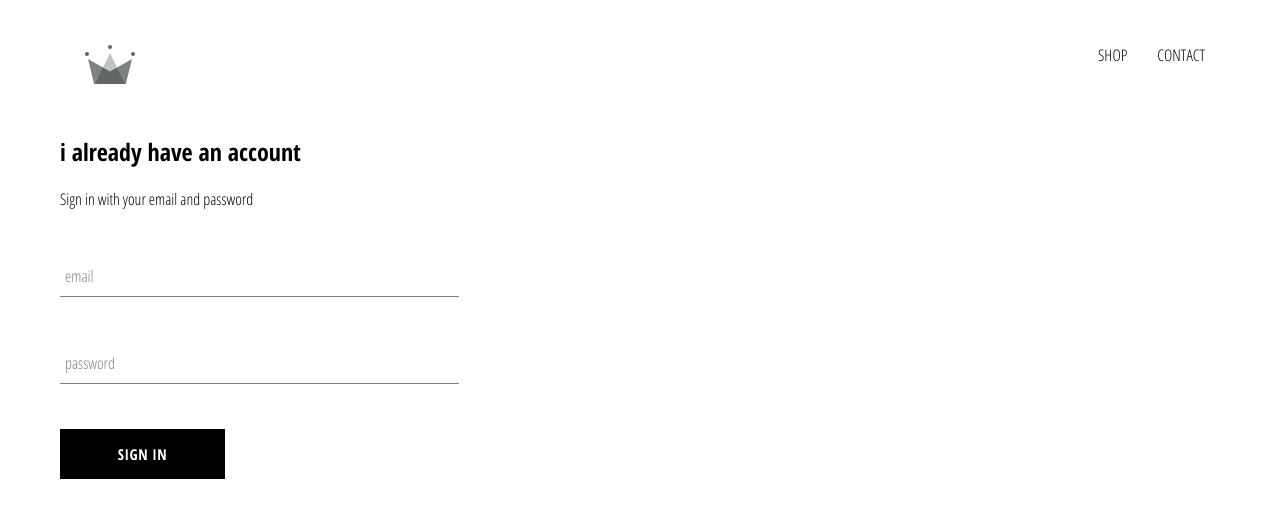
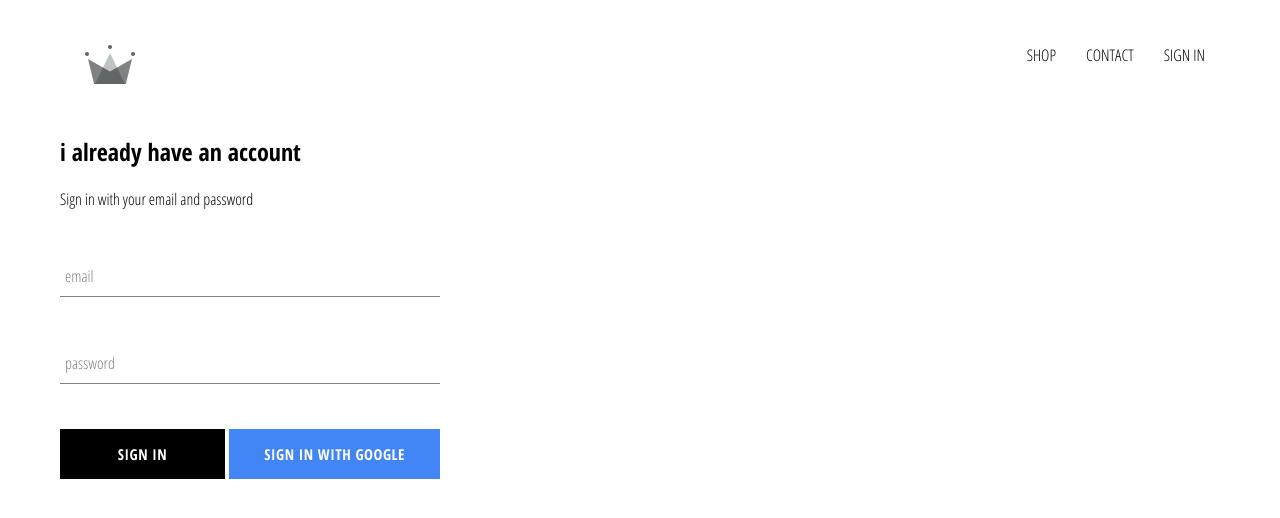
Before and after one commit to andrejdolec/crwn-clothing-react-course, a React (Create React App) app: page /signin in a window 1280 px wide. Shown: the top 518 px of the page. Built offline with nearby package versions, Linux system fonts and the light colour scheme; no server answers.

Commit message:
integrated firebase, created sign in page with sign in component and sign in with google

```diff
--- a/package.json
+++ b/package.json
@@ -6,6 +6,7 @@
     "@testing-library/jest-dom": "^5.16.2",
     "@testing-library/react": "^12.1.2",
     "@testing-library/user-event": "^13.5.0",
+    "firebase": "^9.6.6",
     "node-sass": "^7.0.1",
     "react": "^17.0.2",
     "react-dom": "^17.0.2",
--- a/src/App.css
+++ b/src/App.css
@@ -7,3 +7,7 @@ a {
     text-decoration: none;
     color: black;
 }
+
+* {
+    box-sizing: border-box;
+}
--- a/src/App.js
+++ b/src/App.js
@@ -7,18 +7,44 @@ import Header from './components/header/header.component';
 import HomePage from './pages/homepage/homepage.component';
 import ShopPage from './pages/shop/shop.component';
 import SignInAndSignUpPage from './pages/sign-in-and-sign-up/sign-in-and-sign-up';
+import { auth } from './firebase/firebase.utils';
 
-function App() {
+class App extends React.Component {
+  constructor() {
+    super();
+
+    this.state = {
+      currentUser: null
+    }
+  }
+
+  unsubscribeFromAuth = null;
+
+
+  componentDidMount() {
+    this.unsubscribeFromAuth = auth.onAuthStateChanged(user => {
+      this.setState({ currentUser: user })
+
+      console.log(user._delegate.email)
+    })
+  }
+
+  componentWillUnmount() {
+    this.unsubscribeFromAuth();
+  }
+
+  render() {
     return (
       <div>
-      <Header />
+        <Header currentUser={this.state.currentUser} />
         <Switch>
           <Route exact path='/' component={HomePage} />
           <Route path='/shop' component={ShopPage} />
           <Route path='/signin' component={SignInAndSignUpPage} />
         </Switch>
-    </div>
+      </div >
     );
+  }
 }
 
 export default App;
--- a/src/components/custom-button/custom-button.component.jsx
+++ b/src/components/custom-button/custom-button.component.jsx
@@ -2,8 +2,10 @@ import React from "react";
 
 import './custom-button.styles.scss';
 
-const CustomButton = ({ children, ...otherProps }) => (
-    <button className="custom-button" {...otherProps}>
+const CustomButton = ({ children, isGoogleSignIn, ...otherProps }) => (
+    <button
+        className={`${isGoogleSignIn ? 'google-sign-in' : ''} custom-button`}
+        {...otherProps}>
         {children}
     </button>
 );
--- a/src/components/custom-button/custom-button.styles.scss
+++ b/src/components/custom-button/custom-button.styles.scss
@@ -19,4 +19,14 @@
     color: black;
     border: 1px solid black;
   }
+
+  &.google-sign-in {
+    background-color: #4285f4;
+    color: white;
+
+    &:hover {
+      background-color: #357ae8;
+      border:none;
+    }
+  }
 }
--- a/src/components/header/header.component.jsx
+++ b/src/components/header/header.component.jsx
@@ -1,11 +1,13 @@
 import React from "react";
 import { Link } from "react-router-dom";
+
+import { auth } from "../../firebase/firebase.utils";
 
 import { ReactComponent as Logo } from "../../assets/crown.svg"
 
 import './header.styles.scss';
 
-const Header = () => (
+const Header = ({ currentUser }) => (
     <div className="header">
         <Link className="logo-container" to="/">
             <Logo className="logo" />
@@ -18,6 +20,12 @@ const Header = () => (
             <Link className="option" to="/contact">
                 CONTACT
             </Link>
+            {
+                currentUser ?
+                    <div className="option" onClick={() => auth.signOut()}>SIGN OUT</div>
+                    :
+                    <Link className="option" to="/signin">SIGN IN</Link>
+            }
         </div>
     </div>
 );
--- a/src/components/header/header.styles.scss
+++ b/src/components/header/header.styles.scss
@@ -19,6 +19,8 @@
 
         .option {
             padding: 10px 15px;
+            cursor: pointer;
+
         }
     }
 }
--- a/src/components/sign-in/sign-in.component.jsx
+++ b/src/components/sign-in/sign-in.component.jsx
@@ -2,6 +2,7 @@ import React from "react";
 
 import FormInput from "../form-input/form-input.component";
 import CustomButton from "../custom-button/custom-button.component";
+import { signInWithGoogle } from "../../firebase/firebase.utils";
 
 import './sign-in.styles.scss';
 
@@ -34,9 +35,23 @@ class SignIn extends React.Component {
                 <span>Sign in with your email and password</span>
 
                 <form onSubmit={this.handleSubmit}>
-                    <FormInput label="email" name="email" type="email" handleChange={this.handleChange} value={this.state.email} required />
-                    <FormInput label="password" name="email" type="password" handleChange={this.handleChange} value={this.state.email} required />
-                    <CustomButton type="submit"> Sign In </CustomButton>
+                    <FormInput
+                        label="email"
+                        name="email"
+                        type="email"
+                        handleChange={this.handleChange}
+                        value={this.state.email} />
+                    <FormInput
+                        label="password"
+                        name="email"
+                        type="password"
+                        handleChange={this.handleChange}
+                        value={this.state.email} />
+
+                    <div className="buttons">
+                        <CustomButton type="submit"> Sign In </CustomButton>
+                        <CustomButton onClick={signInWithGoogle} isGoogleSignIn>Sign in with google</CustomButton>
+                    </div>
                 </form>
             </div>
         )
--- a/src/components/sign-in/sign-in.styles.scss
+++ b/src/components/sign-in/sign-in.styles.scss
@@ -1,9 +1,14 @@
 .sign-in {
-    width: 30vw;
+    width: 380px;
     display: flex;
     flex-direction: column;
 
     .title {
         margin: 10px 0;
     }
+
+    .buttons {
+        display: flex;
+        justify-content: space-between;
+    }
 }
--- /dev/null
+++ b/src/firebase/firebase.utils.js
@@ -0,0 +1,24 @@
+import firebase from 'firebase/compat/app';
+import 'firebase/compat/auth';
+import 'firebase/compat/firestore';
+
+const config = {
+    apiKey: "AIzaSyDkXxEijn7_al4Y-MJrLZ1OoA4sJYto6uI",
+    authDomain: "crwn-db-a94c3.firebaseapp.com",
+    projectId: "crwn-db-a94c3",
+    storageBucket: "crwn-db-a94c3.appspot.com",
+    messagingSenderId: "134665412989",
+    appId: "1:134665412989:web:f3a8f139278e0b5f606c14",
+    measurementId: "G-YSV5L8MFDR"
+};
+
+firebase.initializeApp(config);
+
+export const auth = firebase.auth();
+export const firestore = firebase.firestore();
+
+const provider = new firebase.auth.GoogleAuthProvider();
+provider.setCustomParameters({ prompt: 'select_account' });
+export const signInWithGoogle = () => auth.signInWithPopup(provider);
+
+export default firebase;
```
Also changed, not shown: 1 other file (tests, documents, lock files or other folders). Lines whose indentation alone changed are shown as unchanged.
